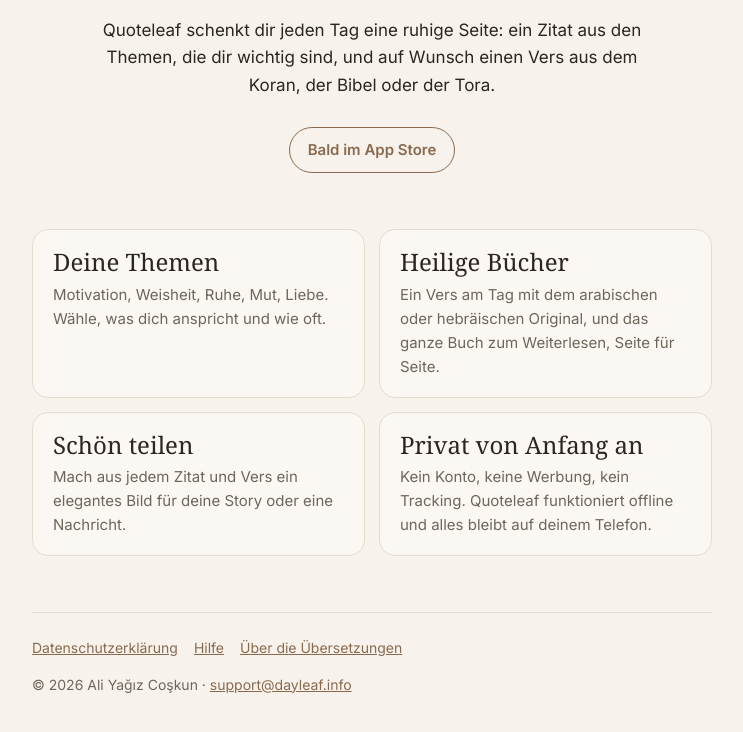
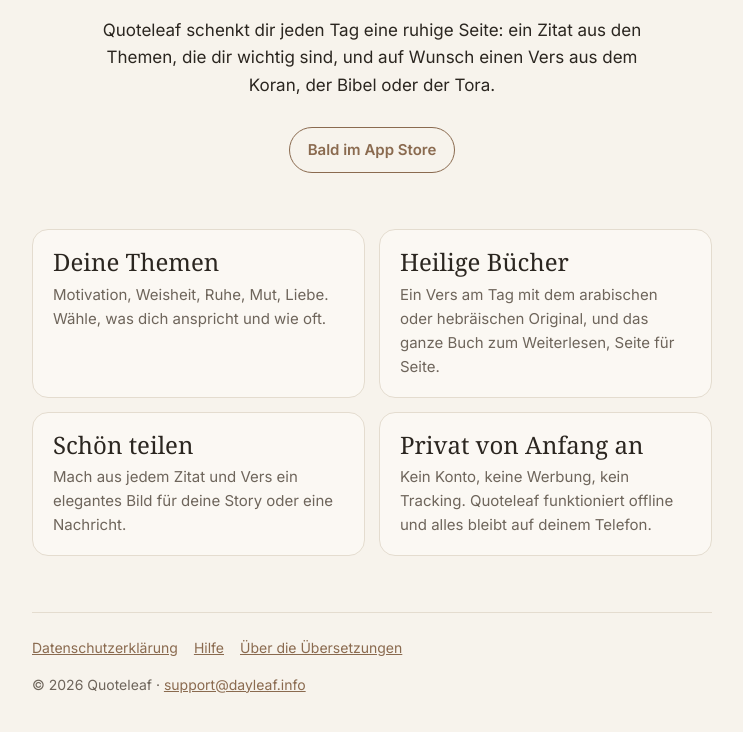
Before and after one commit to Yagzi1881/DayLeaf-site, a plain HTML site: page de/index.html in a window 1280 px wide. Shown: the part 384-1116 px from the top of the page, without its empty margins (268-1011 px from the left). Drawn offline with Linux system fonts and the light colour scheme; a web font is replaced by a local one.

Commit message:
Footer: © 2026 Quoteleaf
Co-Authored-By: Claude Opus 5.5 <noreply@anthropic.com>
Claude-Session: https://claude.ai/code/session_01MZiX4MUm9GPLuFaH5LxnB1

```diff
--- a/de/index.html
+++ b/de/index.html
@@ -28,7 +28,7 @@
 </main>
 <footer>
 <a href="/privacy/de/">Datenschutzerklärung</a><a href="/support/de/">Hilfe</a><a href="/translations/de/">Über die Übersetzungen</a>
-<p>© 2026 Ali Yağız Coşkun · <a href="mailto:support@dayleaf.info">support@dayleaf.info</a></p>
+<p>© 2026 Quoteleaf · <a href="mailto:support@dayleaf.info">support@dayleaf.info</a></p>
 </footer>
 </div>
 </body>
```
Also changed, not shown: index.html (+1 -1 lines), privacy/de/index.html (+1 -1 lines), privacy/index.html (+1 -1 lines), privacy/tr/index.html (+1 -1 lines), support/de/index.html (+1 -1 lines), support/index.html (+1 -1 lines), support/tr/index.html (+1 -1 lines), tr/index.html (+1 -1 lines), translations/de/index.html (+1 -1 lines), translations/index.html (+1 -1 lines), translations/tr/index.html (+1 -1 lines).
